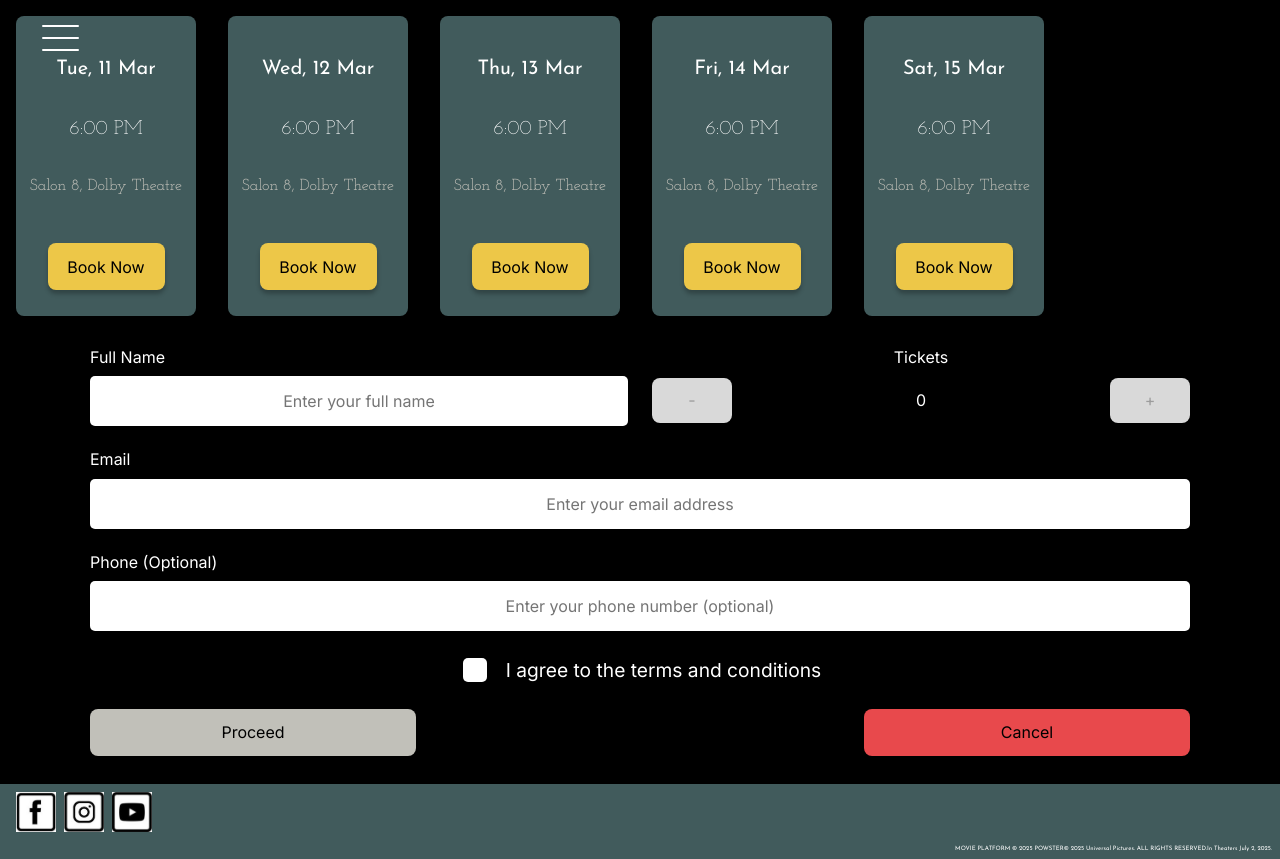
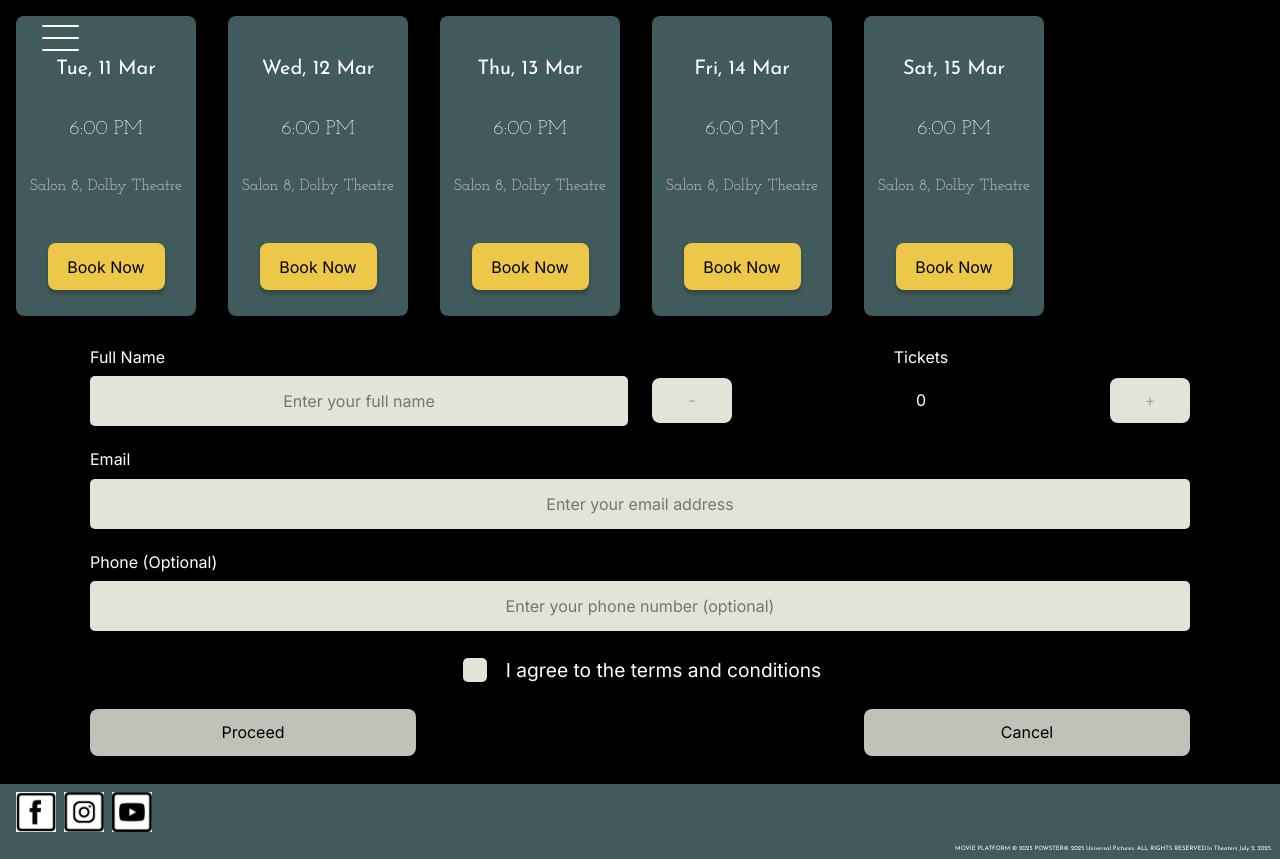
Before and after one commit to mikaelakihl/mi-graphic-tools-assignment2-jurassic-world, a Vue app: page /tickets in a window 1280 px wide. Built offline with nearby package versions, Linux system fonts and the light colour scheme; a web font is replaced by a local one.

Commit message:
feat: add style to disabled inputs

```diff
--- a/src/components/molecules/OrderForm.vue
+++ b/src/components/molecules/OrderForm.vue
@@ -144,7 +144,13 @@ const resetForm = () => {
           buttonText="Proceed"
           :disabled="isProceedDisabled"
         />
-        <TheButton type="button" class="cancel-btn" buttonText="Cancel" @click="resetForm" />
+        <TheButton
+          type="button"
+          class="cancel-btn"
+          buttonText="Cancel"
+          @click="resetForm"
+          :disabled="!props.formEnabled"
+        />
       </div>
     </form>
   </section>
@@ -211,6 +217,9 @@ section {
       button {
         margin: 0;
         width: clamp(45px, 10vw, 80px);
+        &:disabled {
+          background-color: $lightgrey;
+        }
       }
     }
     .form-container:nth-child(6) {
@@ -240,7 +249,6 @@ section {
 
   &:disabled {
     background-color: $grey;
-    color: $black;
   }
 }
 
@@ -257,5 +265,9 @@ section {
     background-color: $lightred;
     transition: background-color 0s;
   }
+
+  &:disabled {
+    background-color: $grey;
+  }
 }
 </style>
--- a/src/style/styles.scss
+++ b/src/style/styles.scss
@@ -11,7 +11,7 @@ body {
 
 // INPUTS
 
-input:not([type="checkbox"]) {
+input:not([type="checkbox"]) { // All inputs but checkboxes
   background-color: $white;
   color: $black;
   padding: 10px;
@@ -20,10 +20,12 @@ input:not([type="checkbox"]) {
   border-radius: 5px;
   height: 50px;
   text-align: center;
+  transition: background-color 0.3s ease;
+
 }
 
 input[type="checkbox"] {
-  appearance: none; // Tar bort standardutseendet
+  appearance: none;
   -webkit-appearance: none;
   -moz-appearance: none;
 
@@ -51,3 +53,8 @@ input[type="checkbox"]:checked::after {
   left: 50%;
   transform: translate(-50%, -48%);
 }
+
+input:disabled {
+  background-color: $lightgrey;
+  color: $black;
+}
```
